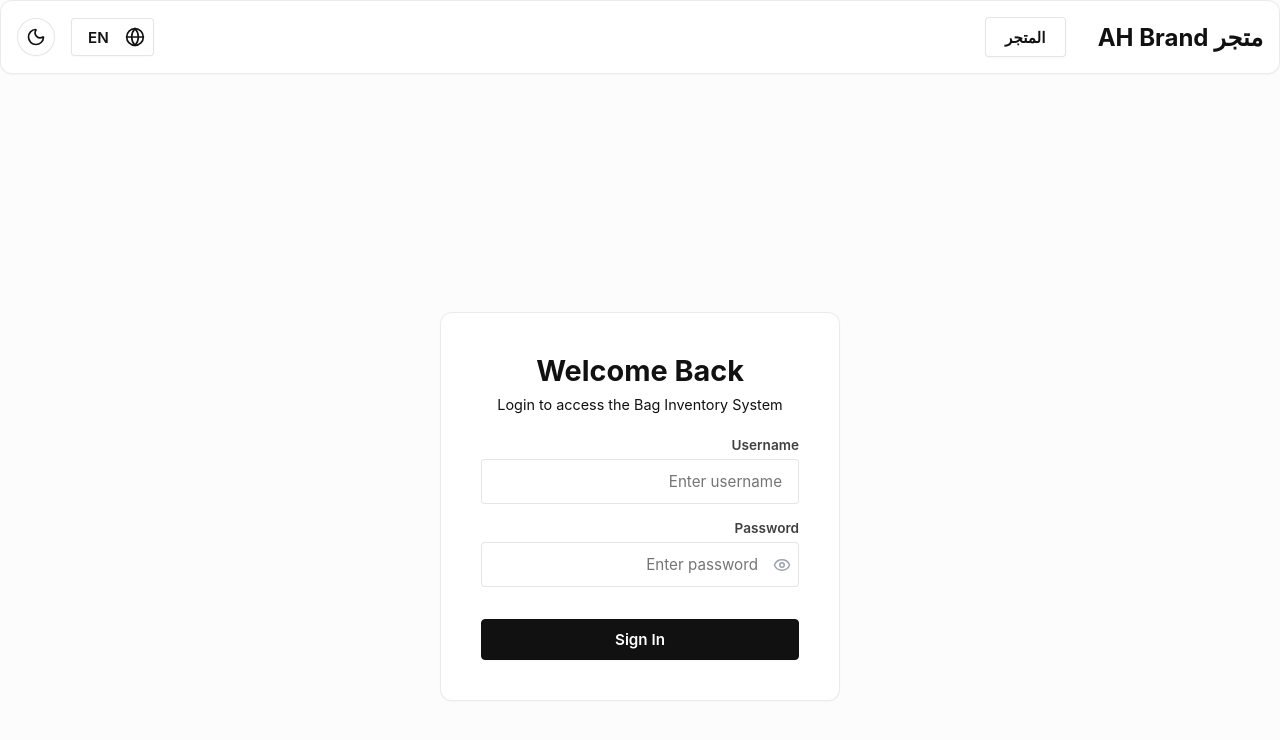
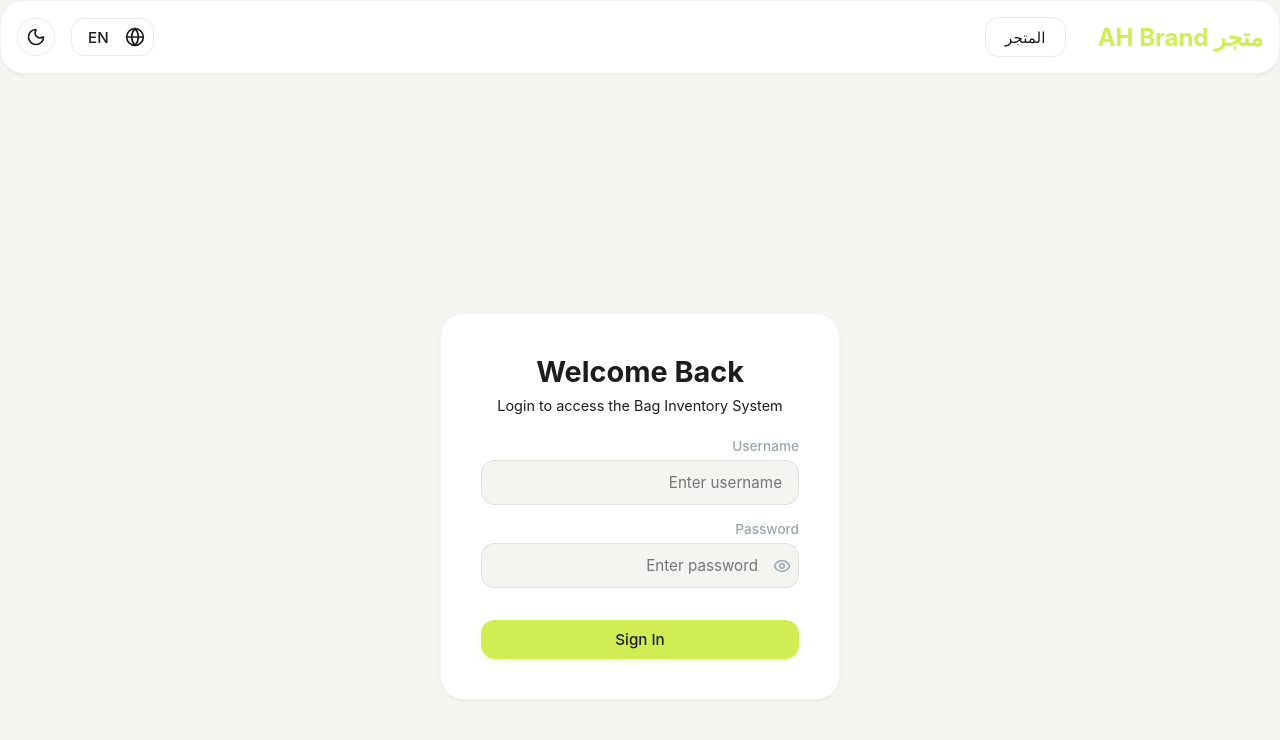
Before and after one commit to ahmedhelal9077/ah-brand-system-main, a Next.js app: page /login in a window 1280 px wide. Shown: the top 740 px of the page. Built offline with nearby package versions, Linux system fonts and the light colour scheme; a web font is replaced by a local one.

Commit message:
Restore original AH Brand theme (green/lime) - fix light mode colors

```diff
--- a/src/app/globals.css
+++ b/src/app/globals.css
@@ -1,76 +1,56 @@
 @import url('https://fonts.googleapis.com/css2?family=Outfit:wght@300;400;500;600;700;800;900&family=Playfair+Display:ital,wght@0,400;0,700;0,900;1,400&display=swap');
 
 :root {
-  /* Minimal B&W Theme */
-  --background: #fcfcfc;
-  --foreground: #111111;
+  /* AH BRAND Theme */
+  --background: #f4f5f0;
+  --foreground: #1c1c1c;
 
-  --primary: #111111;
-  --primary-hover: #333333;
-  --primary-text: #ffffff;
+  --primary: #d0ed54;
+  --primary-hover: #b8d63b;
+  --secondary: #ffffff;
+  --secondary-hover: #f9faf8;
 
-  --secondary: #ffffff;
-  --secondary-hover: #f5f5f5;
-  --secondary-text: #111111;
+  --sidebar-bg: #1c1c1c;
+  --sidebar-fg: #ffffff;
 
-  --sidebar-bg: #ffffff;
-  --sidebar-fg: #111111;
-  --sidebar-border: rgba(0, 0, 0, 0.1);
-  --sidebar-hover: rgba(0, 0, 0, 0.05);
-  --sidebar-inactive: rgba(0, 0, 0, 0.5);
-  --sidebar-shadow: 0 0 10px rgba(0, 0, 0, 0.2);
+  --accent: #d0ed54;
+  --accent-hover: #b8d63b;
+  --danger: #ff3b30;
+  --warning: #ff9500;
 
-  --accent: #111111;
-  --accent-hover: #333333;
-  --danger: #ff3333;
-  --warning: #ff9900;
-
-  --border: rgba(0, 0, 0, 0.1);
-  --border-focus: #111111;
+  --border: rgba(0, 0, 0, 0.08);
+  --border-focus: #d0ed54;
 
   --glass-bg: #ffffff;
-  --glass-border: rgba(0, 0, 0, 0.08);
+  --glass-border: rgba(0, 0, 0, 0.05);
 
-  --radius-sm: 4px;
-  --radius-md: 6px;
-  --radius-lg: 12px;
-  --radius-xl: 16px;
+  --radius-sm: 8px;
+  --radius-md: 14px;
+  --radius-lg: 24px;
+  --radius-xl: 32px;
   --radius-full: 9999px;
 
-  --shadow-sm: 0 1px 2px rgba(0,0,0,0.03);
-  --shadow-md: 0 4px 6px rgba(0,0,0,0.04);
-  --shadow-lg: 0 10px 15px rgba(0,0,0,0.05);
-  --shadow-glow: none;
+  --shadow-sm: 0 1px 3px rgba(0,0,0,0.05);
+  --shadow-md: 0 4px 14px rgba(0,0,0,0.04);
+  --shadow-lg: 0 10px 30px rgba(0,0,0,0.08);
+  --shadow-glow: 0 0 15px rgba(208, 237, 84, 0.4);
 }
 
 [data-theme='dark'] {
-  --background: #111111;
-  --foreground: #fcfcfc;
+  /* Dark mode is disabled/unified for this specific dashboard look */
+  --background: #121212;
+  --foreground: #f4f5f0;
 
-  --primary: #ffffff;
-  --primary-hover: #e0e0e0;
-  --primary-text: #111111;
-
-  --secondary: #1a1a1a;
-  --secondary-hover: #262626;
-  --secondary-text: #ffffff;
+  --primary: #d0ed54;
+  --primary-hover: #b8d63b;
+  --secondary: #1e1e1e;
+  --secondary-hover: #2a2a2a;
 
   --sidebar-bg: #0a0a0a;
   --sidebar-fg: #ffffff;
-  --sidebar-border: rgba(255, 255, 255, 0.1);
-  --sidebar-hover: rgba(255, 255, 255, 0.05);
-  --sidebar-inactive: rgba(255, 255, 255, 0.5);
-  --sidebar-shadow: 0 0 10px rgba(255, 255, 255, 0.5);
 
-  --glass-bg: #141414;
+  --glass-bg: #1e1e1e;
   --glass-border: rgba(255, 255, 255, 0.1);
-
-  --border: rgba(255, 255, 255, 0.15);
-  --border-focus: #ffffff;
-
-  --shadow-sm: 0 1px 2px rgba(0,0,0,0.2);
-  --shadow-md: 0 4px 6px rgba(0,0,0,0.3);
-  --shadow-lg: 0 10px 15px rgba(0,0,0,0.4);
 }
 
 * {
@@ -132,7 +112,7 @@ button, input, select, textarea {
   width: 4px;
   border-radius: 0 4px 4px 0;
   background-color: var(--primary);
-  box-shadow: var(--sidebar-shadow);
+  box-shadow: 0 0 10px rgba(208, 237, 84, 0.5);
 }
 
 /* Base button styles */
@@ -141,53 +121,52 @@ button, input, select, textarea {
   align-items: center;
   justify-content: center;
   padding: 0.6rem 1.2rem;
-  border-radius: var(--radius-sm);
-  font-weight: 600;
+  border-radius: var(--radius-md);
+  font-weight: 500;
   font-size: 0.95rem;
   transition: all 0.2s ease;
   cursor: pointer;
-  border: 1px solid transparent;
+  border: none;
   gap: 0.5rem;
-  box-shadow: var(--shadow-sm);
 }
 
 .btn:disabled {
-  opacity: 0.5;
+  opacity: 0.6;
   cursor: not-allowed;
-  box-shadow: none;
 }
 
 .btn-primary {
   background-color: var(--primary);
-  color: var(--primary-text);
-  border-color: var(--primary);
+  color: var(--sidebar-bg);
+  box-shadow: 0 2px 10px rgba(208, 237, 84, 0.2);
 }
 
 .btn-primary:hover:not(:disabled) {
   background-color: var(--primary-hover);
-  border-color: var(--primary-hover);
+  box-shadow: var(--shadow-glow);
+  transform: translateY(-1px);
 }
 
 .btn-secondary {
   background-color: var(--secondary);
-  color: var(--secondary-text);
-  border-color: var(--border);
+  color: var(--foreground);
+  border: 1px solid var(--border);
 }
 
 .btn-secondary:hover:not(:disabled) {
   background-color: var(--secondary-hover);
-  border-color: var(--foreground);
+  border-color: #3b4252;
 }
 
 .btn-danger {
-  background-color: transparent;
+  background-color: rgba(239, 68, 68, 0.1);
   color: var(--danger);
-  border: 1px solid var(--danger);
+  border: 1px solid rgba(239, 68, 68, 0.2);
 }
 
 .btn-danger:hover:not(:disabled) {
   background-color: var(--danger);
-  color: #fff;
+  color: white;
 }
 
 /* Input styles */
@@ -200,18 +179,17 @@ button, input, select, textarea {
 
 .input-label {
   font-size: 0.85rem;
-  font-weight: 600;
-  color: var(--foreground);
-  opacity: 0.8;
+  font-weight: 500;
+  color: #9ca3af;
 }
 
 .input-field {
   width: 100%;
-  background-color: var(--secondary);
+  background-color: var(--background);
   border: 1px solid var(--border);
   color: var(--foreground);
   padding: 0.75rem 1rem;
-  border-radius: var(--radius-sm);
+  border-radius: var(--radius-md);
   font-size: 0.95rem;
   transition: all 0.2s ease;
 }
@@ -219,7 +197,7 @@ button, input, select, textarea {
 .input-field:focus {
   outline: none;
   border-color: var(--border-focus);
-  box-shadow: none;
+  box-shadow: 0 0 0 2px rgba(79, 70, 229, 0.2);
 }
 
 /* Animations */
```
